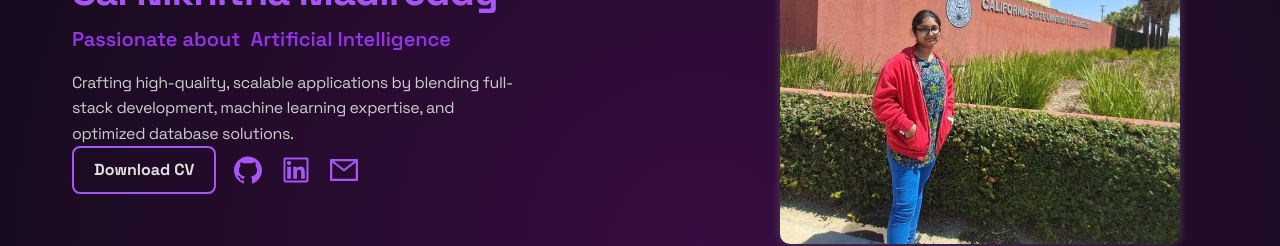
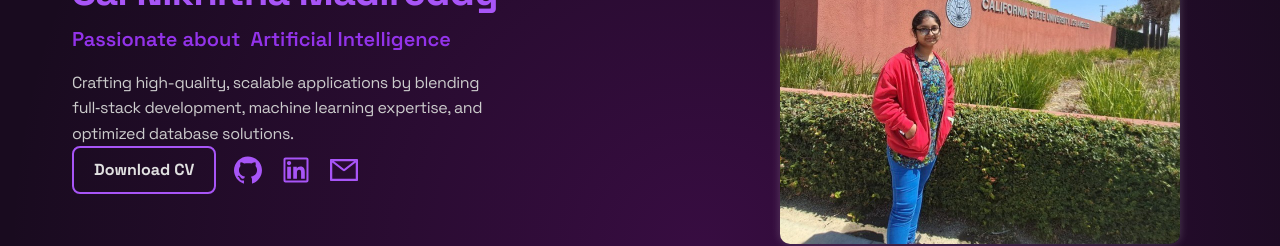
Before and after one commit to nikkipinky/portfolio, a React (Vite) app: page / in a window 1280 px wide. Shown: the part 450-696 px from the top of the page. Built offline with nearby package versions, Linux system fonts and the light colour scheme.

Commit message:
commit-x

```diff
--- a/src/components/Hero.css
+++ b/src/components/Hero.css
@@ -57,6 +57,11 @@
     margin-top: 1rem;
     line-height: 1.6;
   }
+  .hero-description span {
+    white-space: nowrap;
+    color: inherit;
+}
+
 
   /* Profile Section */
   .profile-container {
--- a/src/components/Hero.jsx
+++ b/src/components/Hero.jsx
@@ -159,8 +159,8 @@ const Hero = () => {
           </div>
 
           <p className="hero-description">
-            Crafting high-quality, scalable applications by blending full-stack
-            development, machine learning expertise, and optimized database solutions.
+          Crafting high-quality, scalable applications by blending <span>full&#8209;stack </span>
+          development, machine learning expertise, and optimized database solutions.
           </p>
 
           <div className="hero-buttons">
```
